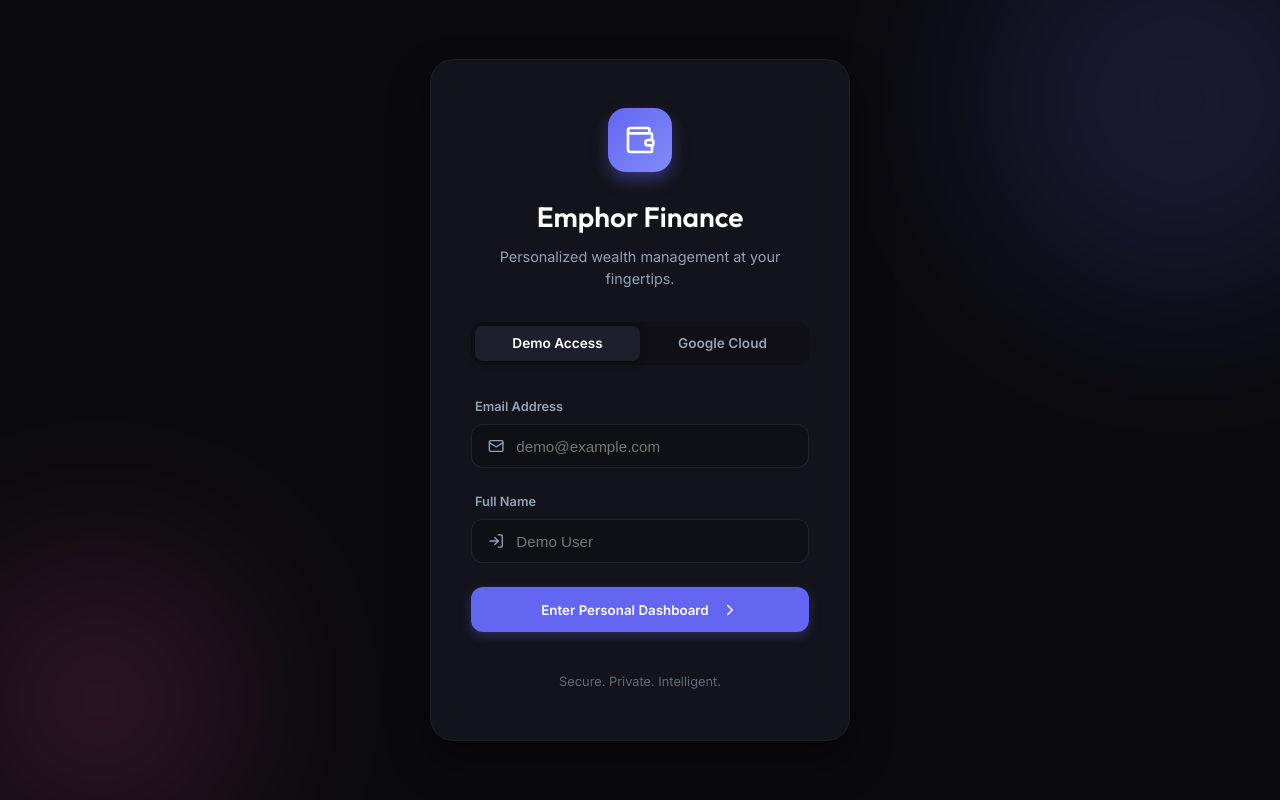
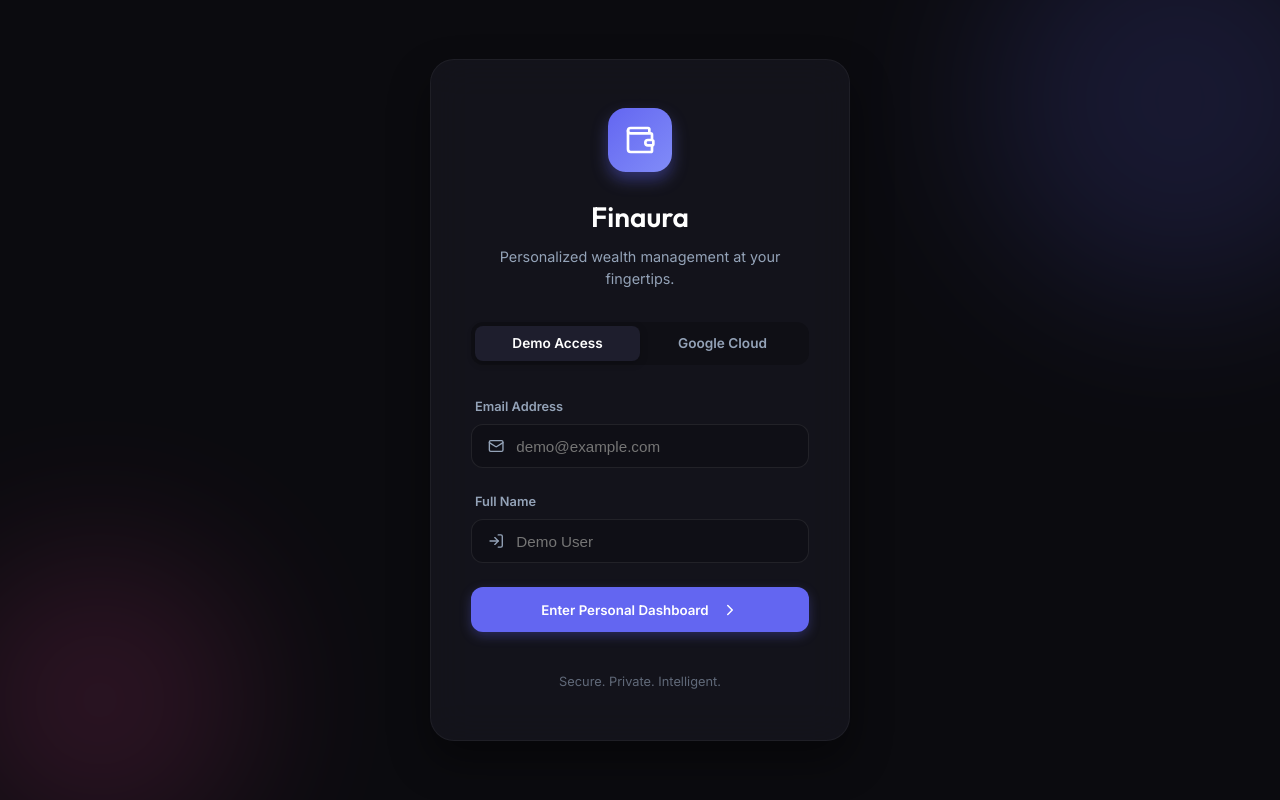
Before and after one commit to sarveshDhayal/SDSE-Project, a React (Vite) app in the folder client/: page /login in a window 1280 px wide. Built offline with nearby package versions, Linux system fonts and the light colour scheme.

Commit message:
chore: rebrand application to Finaura and downgrade Vite version for dependency compatibility

```diff
--- a/client/index.html
+++ b/client/index.html
@@ -1,14 +1,17 @@
 <!doctype html>
 <html lang="en">
+
 <head>
   <meta charset="UTF-8" />
   <link rel="icon" type="image/svg+xml" href="/favicon.svg" />
   <meta name="viewport" content="width=device-width, initial-scale=1.0" />
-    <title>Emphor Finance</title>
+  <title>Finaura</title>
   <script src="https://accounts.google.com/gsi/client" async defer></script>
 </head>
+
 <body>
   <div id="root"></div>
   <script type="module" src="/src/main.tsx"></script>
 </body>
+
 </html>
--- a/client/package.json
+++ b/client/package.json
@@ -31,7 +31,7 @@
     "eslint-plugin-react-refresh": "^0.5.2",
     "globals": "^17.4.0",
     "typescript": "~6.0.2",
-    "vite": "^8.0.4",
+    "vite": "^7.0.0",
     "tailwindcss": "^3.4.17",
     "autoprefixer": "^10.4.20",
     "postcss": "^8.5.3"
--- a/client/src/components/Sidebar.tsx
+++ b/client/src/components/Sidebar.tsx
@@ -17,7 +17,7 @@ const Sidebar: React.FC = () => {
       <div className="sidebar-header">
         <div className="logo-container">
           <Wallet className="logo-icon" />
-          <span className="logo-text">Emphor Finance</span>
+          <span className="logo-text">Finaura</span>
         </div>
       </div>
 
--- a/client/src/pages/LoginPage.tsx
+++ b/client/src/pages/LoginPage.tsx
@@ -70,7 +70,7 @@ const LoginPage: React.FC = () => {
           <div className="logo-badge">
             <Wallet size={32} />
           </div>
-          <h1>Emphor Finance</h1>
+          <h1>Finaura</h1>
           <p>Personalized wealth management at your fingertips.</p>
         </div>
 
```
Also changed, not shown: 2 other files (tests, documents, lock files or other folders). Lines whose indentation alone changed are shown as unchanged.
